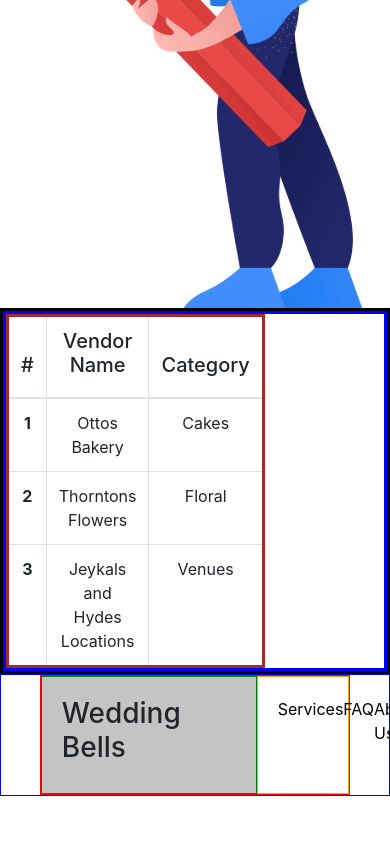
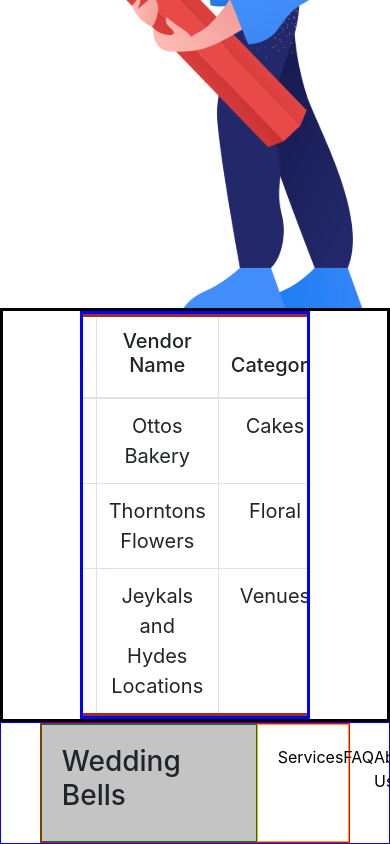
Before and after one commit to BloomTech-Labs/wedding-bells-fe, a React (Create React App) app in the folder weddingbells/: page / in a window 390 px wide. Shown: the part 2370-3214 px from the top of the page. Before the commit the page ends 3166 px from the top, so only its background shows below. Built offline with nearby package versions, Linux system fonts and the light colour scheme.

Commit message:
Finally got the vendor table to structured fairly responsively

```diff
--- a/weddingbells/src/components/Vendor List/index.js
+++ b/weddingbells/src/components/Vendor List/index.js
@@ -29,17 +29,17 @@ class VendorsList extends Component {
 					</thead>
 					<tbody>
 						<tr>
-							<th scope="row">1</th>
+							<th>1</th>
 							<td>Ottos Bakery</td>
 							<td>Cakes</td>
 						</tr>
 						<tr>
-							<th scope="row">2</th>
+							<th>2</th>
 							<td>Thorntons Flowers</td>
 							<td>Floral</td>
 						</tr>
 						<tr>
-							<th scope="row">3</th>
+							<th>3</th>
 							<td>Jeykals and Hydes Locations</td>
 							<td>Venues</td>
 						</tr>
--- a/weddingbells/src/components/Vendor List/index.scss
+++ b/weddingbells/src/components/Vendor List/index.scss
@@ -1,15 +1,32 @@
 .vendorsList {
 	display: flex;
+	flex-wrap: nowrap;
+	justify-content: center;
 	border: 3px solid black;
 
 	.table-responsive {
 		border: 3px solid blue;
 		display: flex;
+		flex-wrap: nowrap;
+		justify-content: center;
+		width: 60%;
+
 		.table {
 			border: 3px solid brown;
-			width: 60%;
+			width: 35%;
 			margin: 0;
 			padding: 0;
 		}
 	}
 }
+
+tbody {
+	tr {
+		th {
+			font-size: 20px;
+		}
+		td {
+			font-size: 20px;
+		}
+	}
+}
```
